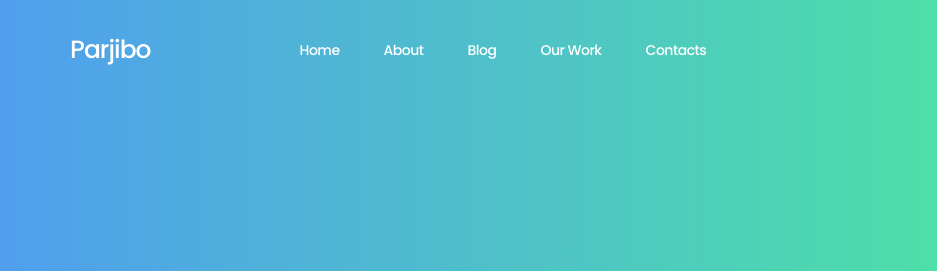
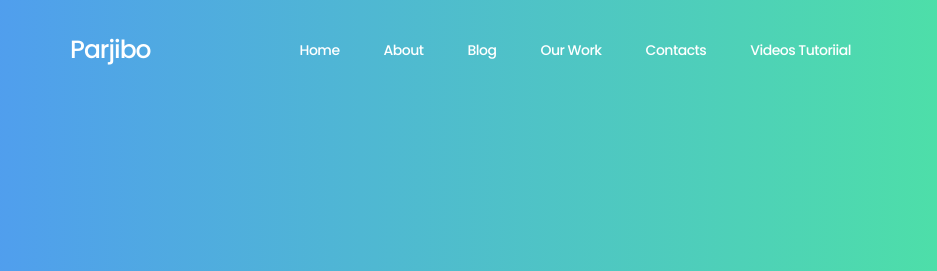
Before and after one commit to parjibo1/Web3, a plain HTML site: page index.html in a window 1280 px wide. Shown: the top 271 px of the page, 0-937 px from the left. Drawn offline with Linux system fonts and the light colour scheme; files whose address does not match are found by name.

Commit message:
Update index.html

```diff
--- a/index.html
+++ b/index.html
@@ -54,6 +54,9 @@ http://www.templatemo.com/tm-509-hydro
                          <li><a href="#blog" class="smoothScroll">Blog</a></li>
                          <li><a href="#work" class="smoothScroll">Our Work</a></li>
                          <li><a href="#contact" class="smoothScroll">Contacts</a></li>
+	                 <li><a href="#" class="smoothScroll">Videos Tutoriial</a></li>
+
+
                     </ul>
 
                     <ul class="nav navbar-nav navbar-right">
```
